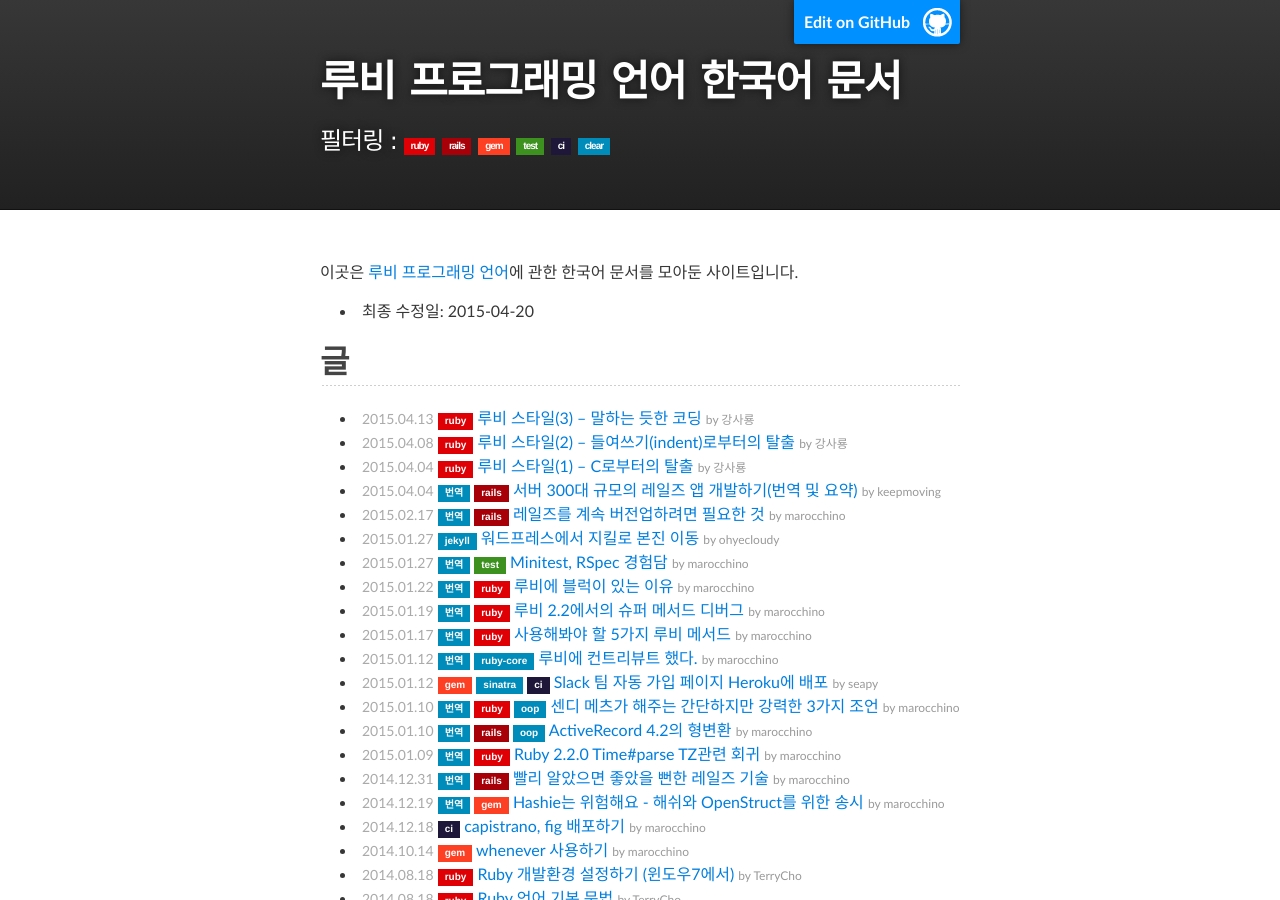
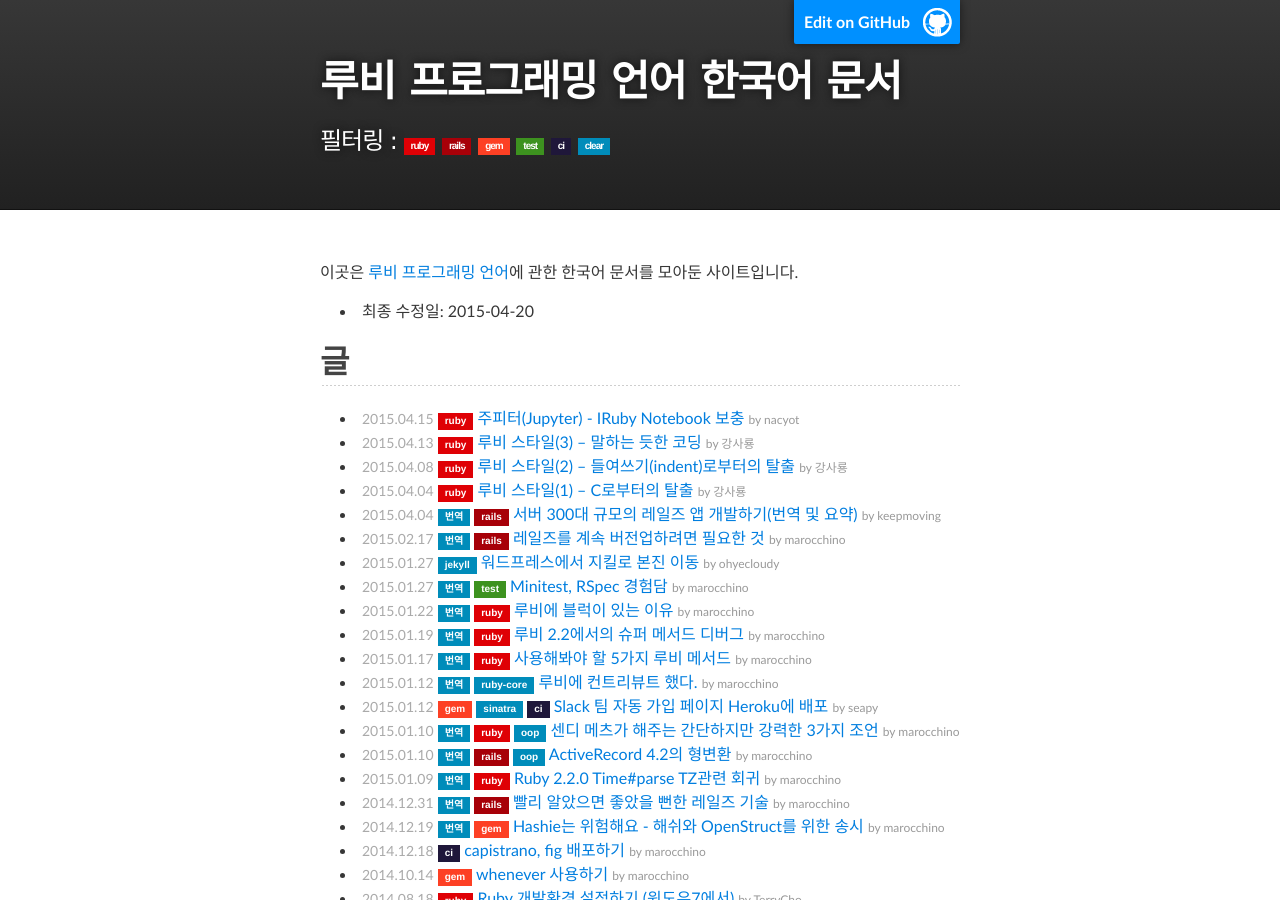
Before and after one commit to rubykr/rubykr.github.io, a Jekyll site: the page built from index.md, in a window 1280 px wide and 900 px high. Built offline with Jekyll 4.4.1, drawn with Linux system fonts in a browser that asks for light colours; comment, search, counter and statistics services are not loaded.

Commit message:
Add article

```diff
--- a/index.md
+++ b/index.md
@@ -10,6 +10,7 @@ title: 루비 프로그래밍 언어 한국어 문서
 ## [글](#articles)
 {: #articles}
 
+- [주피터(Jupyter) - IRuby Notebook 보충](http://blog.nacyot.com/articles/2015-04-15-rorlab-jupyter-iruby-notebook/){: .article data-date="2015.04.15" data-tags="ruby" data-author="nacyot" }
 - [루비 스타일(3) – 말하는 듯한 코딩](http://thinkinginruby.com/2015/04/13/talking-in-code/){: .article data-date="2015.04.13" data-tags="ruby" data-author="강사룡" }
 - [루비 스타일(2) – 들여쓰기(indent)로부터의 탈출](http://thinkinginruby.com/2015/04/08/exodus-from-indent/){: .article data-date="2015.04.08" data-tags="ruby" data-author="강사룡" }
 - [루비 스타일(1) – C로부터의 탈출](https://thinkinginruby.wordpress.com/2015/04/07/exodus-from-c/){: .article data-date="2015.04.04" data-tags="ruby" data-author="강사룡" }
```
